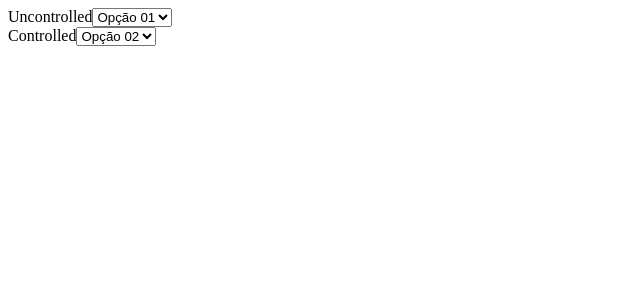
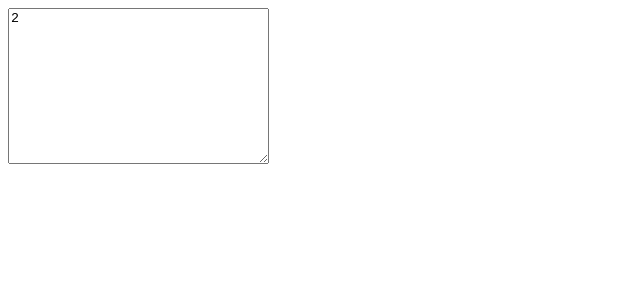
Before and after one commit to lucasmls/react-studies, a React (Create React App) app: page / in a window 1280 px wide. Shown: the top 300 px of the page, without its empty margins (0-640 px from the left). Built offline with nearby package versions, Linux system fonts and the light colour scheme; the HTML template or start-up script is replaced by a standard one.

Commit message:
Demonstração do controlled textarea

```diff
--- a/src/App.js
+++ b/src/App.js
@@ -12,23 +12,11 @@ class App extends Component {
     return (
       <div className="container">
         <form action="">
-          <label htmlFor="">Uncontrolled</label>
-          <select>
-            <option value="1">Opção 01</option>
-            <option value="2">Opção 02</option>
-            <option value="3">Opção 03</option>
-          </select>
-
-          <br/>
-
-          <label htmlFor="">Controlled</label>
-          <select value={this.state.value} onChange={e => (
-            this.setState({ value: e.target.value })
-          )}>
-            <option value="1">Opção 01</option>
-            <option value="2">Opção 02</option>
-            <option value="3">Opção 03</option>
-          </select>
+          <textarea
+            cols="30"
+            rows="10"
+            value={this.state.value}
+            onChange={e => ( this.setState({ value: e.target.value }) )} />
         </form>
       </div>
     );
```
